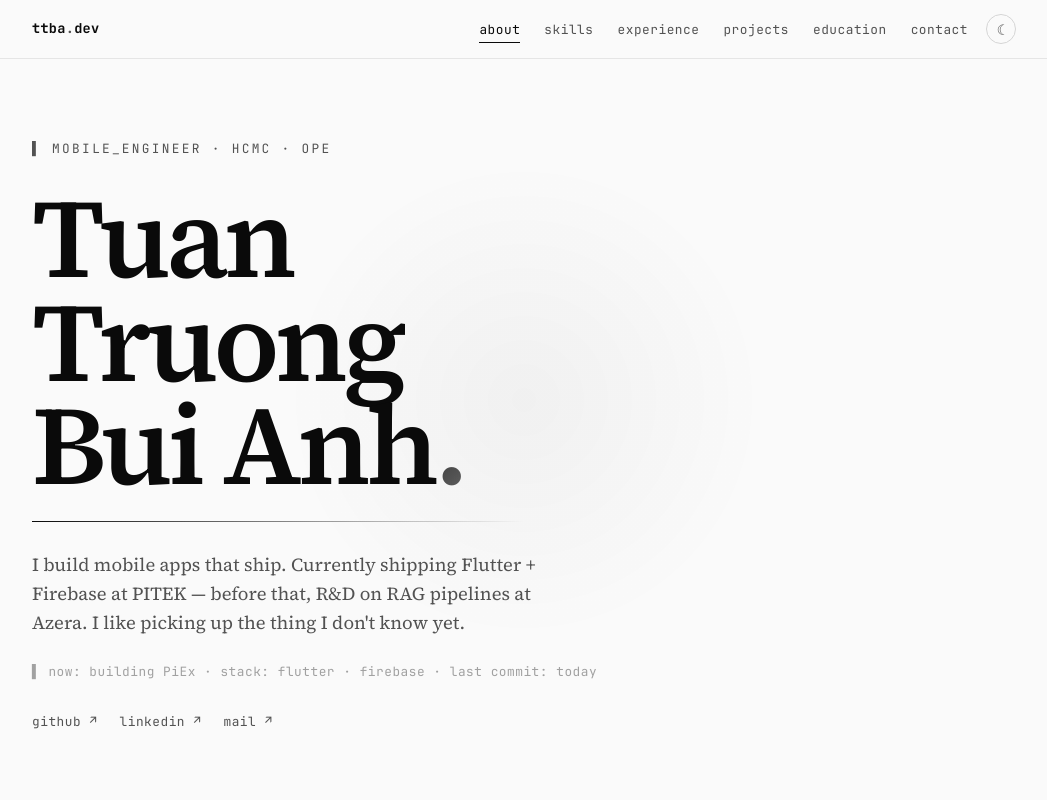
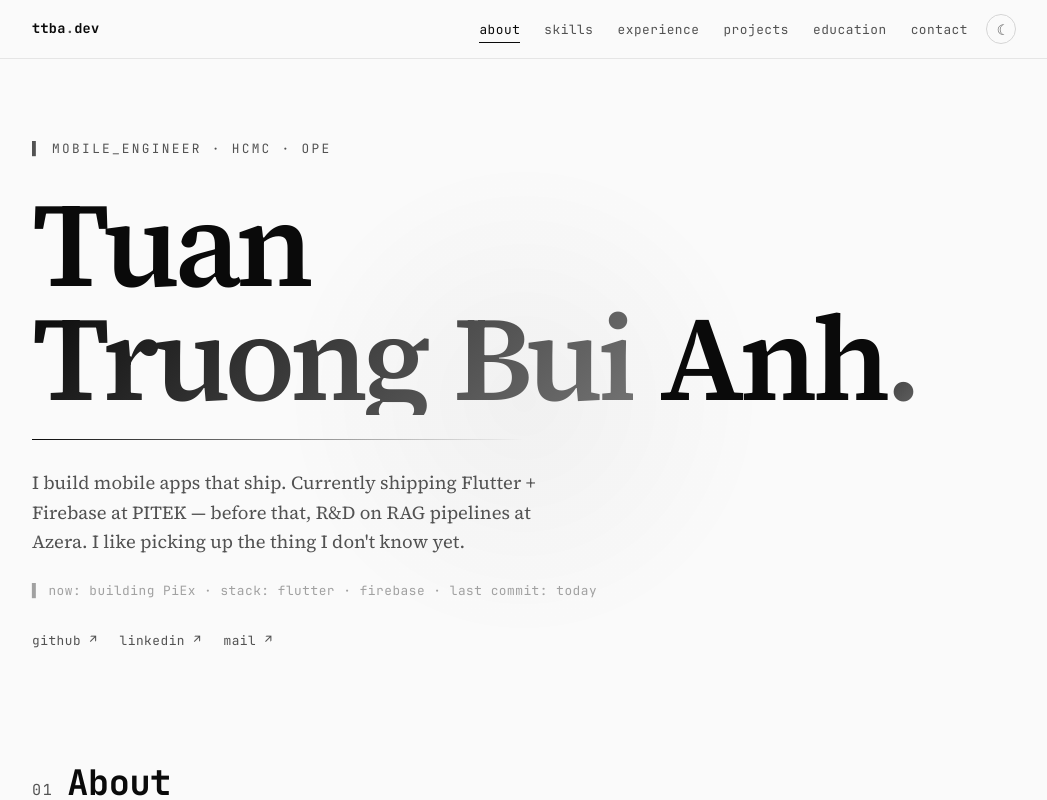
Before and after one commit to anhtuan284/anhtuan284.github.io, a Next.js app: page / in a window 1280 px wide. Shown: the top 800 px of the page, without its empty margins (116-1163 px from the left). Built offline with nearby package versions, Linux system fonts and the light colour scheme.

Commit message:
feat(hero): inline name with gradient middle word, fluid clamp, balance wrap

```diff
--- a/app/globals.css
+++ b/app/globals.css
@@ -33,7 +33,7 @@
   --max-w: 1080px;
   --pad-x: clamp(20px, 5vw, 48px);
 
-  --fs-hero: clamp(3.5rem, 9vw, 7rem);
+  --fs-hero: clamp(2.4rem, 11vw, 7.5rem);
   --fs-h2: clamp(1.6rem, 3vw, 2.2rem);
   --fs-h3: 1.15rem;
   --fs-body: 1rem;
@@ -258,9 +258,24 @@ header.intro .eyebrow {
 header.intro h1 {
   font-size: var(--fs-hero);
   font-weight: 600;
-  letter-spacing: -0.04em;
-  line-height: 0.92;
+  letter-spacing: -0.045em;
+  line-height: 0.95;
   margin: 0 0 24px;
+  text-wrap: balance;
+  word-spacing: 0.04em;
+}
+
+header.intro h1 .name-given,
+header.intro h1 .name-mid,
+header.intro h1 .name-family {
+  display: inline-block;
+}
+
+header.intro h1 .name-mid {
+  background: linear-gradient(135deg, var(--grad-a), var(--grad-b));
+  -webkit-background-clip: text;
+  background-clip: text;
+  color: transparent;
 }
 
 header.intro h1 .dot-grad {
--- a/app/page.tsx
+++ b/app/page.tsx
@@ -16,11 +16,11 @@ export default function Home() {
           </span>
 
           <h1>
-            Tuan
-            <br />
-            Truong
-            <br />
-            Bui Anh<span className="dot-grad">.</span>
+            <span className="name-given">Tuan</span>{' '}
+            <span className="name-mid">Truong Bui</span>{' '}
+            <span className="name-family">
+              Anh<span className="dot-grad">.</span>
+            </span>
           </h1>
 
           <div className="hero-rule" aria-hidden="true" />
```
